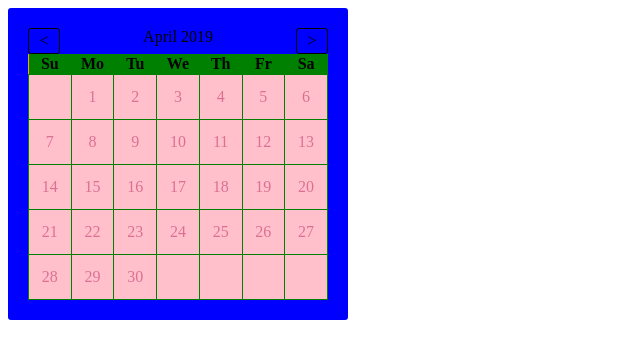
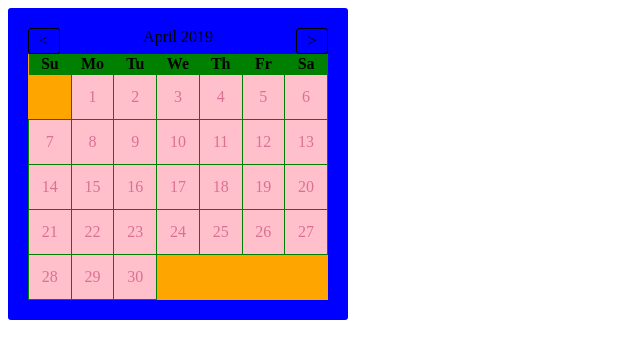
Before and after one commit to lodge-io/booking-module, a React app: page / in a window 1280 px wide. Shown: the top 358 px of the page, without its empty margins (0-640 px from the left). Built offline with nearby package versions, Linux system fonts and the light colour scheme; the HTML template or start-up script is replaced by a standard one.

Commit message:
Only render days during current month

```diff
--- a/client/src/components/Calendar.jsx
+++ b/client/src/components/Calendar.jsx
@@ -121,7 +121,7 @@ class Calendar extends React.Component {
       let week = [];
       for (let i = 0; i < 7; i++) {
         if ((date === 1 && i < firstDay) || date > lastDay) {
-          week.push(<TableD></TableD>);
+          week.push(<td></td>);
         } else {
           let myDate = date;
           if (this.state.hovered === date) {
```
